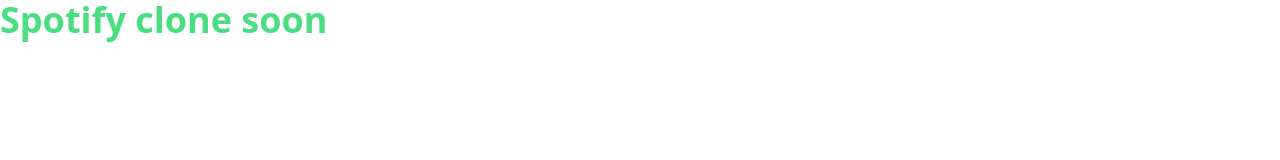
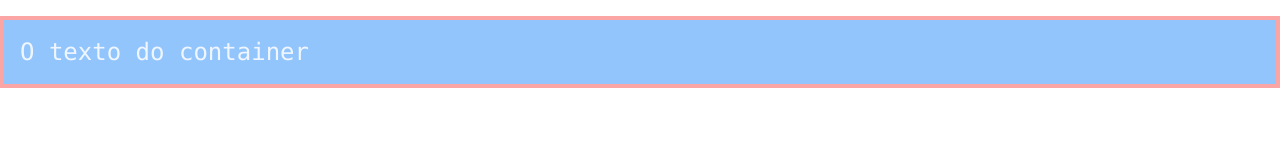
Before and after one commit to RafiMota/tailwind-spotify-clone, a website: page index.html in a window 1280 px wide. Drawn offline with Linux system fonts and the light colour scheme.

Commit message:
<!-- Exercícios Tailwind --!>
Ainda não é o projeto do spotify.

```diff
--- a/index.html
+++ b/index.html
@@ -9,6 +9,10 @@
 	</head>
 
 	<body>
-        <h1 class="font-bold text-4xl text-green-400">Spotify clone soon</h1>
-    </body>
+		<div
+			class="container m-4 mx-auto border-4 border-red-300 bg-green-300 p-4 font-mono text-2xl text-blue-50 md:bg-blue-300"
+		>
+			<p>O texto do container</p>
+		</div>
+	</body>
 </html>
--- a/package.json
+++ b/package.json
@@ -6,7 +6,10 @@
   "description": "A spotify SPA made using Tailwind CSS",
   "version": "1.0.0",
   "main": "index.js",
-  "devDependencies": {},
+  "devDependencies": {
+    "prettier": "^2.8.8",
+    "prettier-plugin-tailwindcss": "^0.3.0"
+  },
   "scripts": {
     "test": "echo \"Error: no test specified\" && exit 1",
     "tailwind": "npx tailwindcss build -i ./src/css/input.css -o ./src/css/output.css --watch"
```
Also changed, not shown: src/css/output.css, 1 other file.
